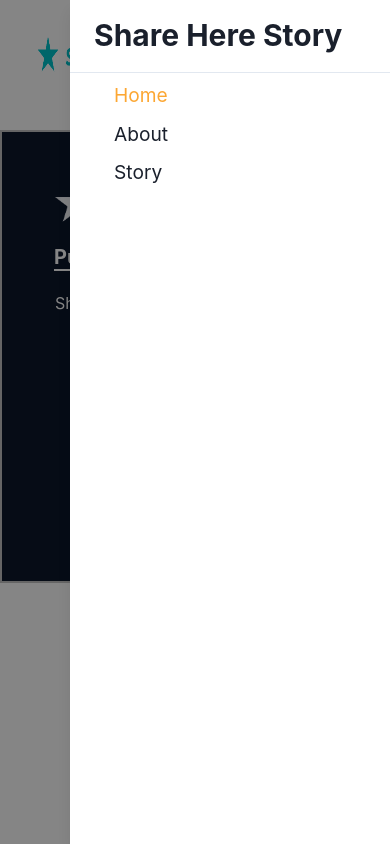
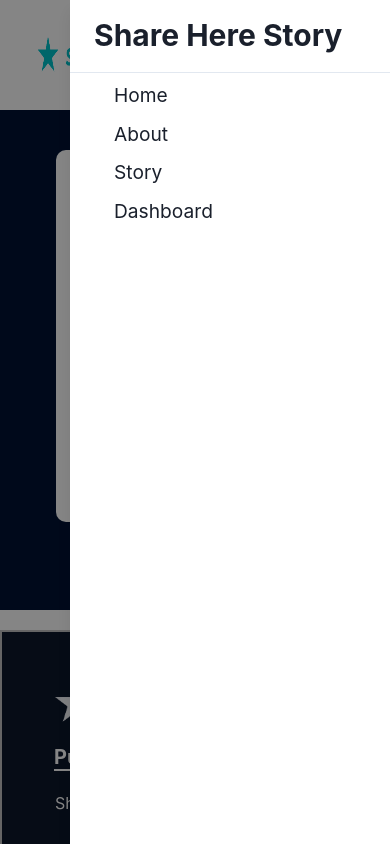
Before and after one commit to farmantasleem/Shareherestory, a React (Create React App) app in the folder client/: page /login in a window 390 px wide. Both pictures are taken after a click on the button 346 px from the left and 55 px from the top of the page. Shown: the top 844 px of the page. Built offline with nearby package versions, Linux system fonts and the light colour scheme.

Commit message:
login page built for mobile

```diff
--- a/client/src/Components/Navbar/Navbarsmall.jsx
+++ b/client/src/Components/Navbar/Navbarsmall.jsx
@@ -1,43 +1,89 @@
-import { Drawer, DrawerOverlay,Button, HStack, Image , DrawerBody,DrawerContent,DrawerHeader,useDisclosure, VStack, Heading} from "@chakra-ui/react";
+import {
+  Drawer,
+  DrawerOverlay,
+  Button,
+  HStack,
+  Image,
+  DrawerBody,
+  DrawerContent,
+  DrawerHeader,
+  useDisclosure,
+  VStack,
+  Heading,
+} from "@chakra-ui/react";
 import React from "react";
-import {Link} from "react-router-dom"
-import {HamburgerIcon} from "@chakra-ui/icons"
-import logo from "../../assets/logo.png"
+import { Link } from "react-router-dom";
+import { HamburgerIcon } from "@chakra-ui/icons";
+import logo from "../../assets/logo.png";
+import { useSelector } from "react-redux";
 
+const Navbarsmall = () => {
+  const { isOpen, onOpen, onClose } = useDisclosure();
+  const [cur, setcur] = React.useState(0);
+  let statedata = useSelector((es) => es);
+  console.log(statedata);
+  return (
+    <HStack bgColor="white" p="20px" justifyContent={"space-between"}>
+      <Image height={"70px"} maxW="50%" src={logo} />
 
-const Navbarsmall=()=>{
+      <Button colorScheme="blue" onClick={onOpen}>
+        <HamburgerIcon />
+      </Button>
+      <Drawer size="xs" placement="right" onClose={onClose} isOpen={isOpen}>
+        <DrawerOverlay />
+        <DrawerContent bgColor={"white"} justifyContent={"center"}>
+          <DrawerHeader borderBottomWidth="1px">
+            {" "}
+            <Heading>Share Here Story</Heading>
+          </DrawerHeader>
+          <DrawerBody>
+            <VStack
+              ml="20px"
+              textAlign="left"
+              alignItems={"left"}
+              gap={"10px"}
+              fontSize={"1.2rem"}
+            >
+              <Link
+                onClick={() => {
+                  onClose();
+                }}
+                to="/"
+              >
+                Home
+              </Link>
+              <Link
+                onClick={() => {
+                  onClose();
+                }}
+                to="/"
+              >
+                About
+              </Link>
+              <Link
+                onClick={() => {
+                  onClose();
+                }}
+                to="/stories?result=mostviewed"
+              >
+                Story
+              </Link>
+              <Link
+                onClick={() => {
+                  onClose();
+                }}
+                to="/login"
+              >
+                {statedata.auth?"Dashboard":"Login"}
+              </Link>
 
-  const { isOpen, onOpen, onClose } = useDisclosure()
-  const Navlinks=[{link:"Home",to:"/"},{link:"About",to:"/about"},{"link":"Story","to":"/stories?result=mostviewed"}]
-    const[cur,setcur]=React.useState(0)
-    return(
-    <HStack  bgColor="white" p="20px" justifyContent={"space-between"}>
- <Image height={"70px"} maxW="50%" src={logo}/>
-
-        <Button colorScheme='blue' onClick={onOpen}>
-        <HamburgerIcon/>
-      </Button>
-      <Drawer size="xs"  placement="right" onClose={onClose} isOpen={isOpen}>
-        <DrawerOverlay />
-        <DrawerContent bgColor={"white"} justifyContent={"center"} >
-          <DrawerHeader  borderBottomWidth='1px'> <Heading>Share Here Story</Heading></DrawerHeader>
-          <DrawerBody>
-         <VStack ml="20px" textAlign="left" alignItems={"left"} gap={"10px"} fontSize={"1.2rem"}>
-         {
-            Navlinks.map((e,i)=>{
-                return <Link  onClick={()=>{
-                  setcur(i)
-                  onClose()}} style={cur==i?{"color":"rgb(252,167,51)"}:{"backgroundColor":"white"}} to={e.to}>{e.link}</Link>
-            })
-           }
-
-            {/* <Button>Login</Button>
+              {/* <Button>Login</Button>
             <Button minW={"full"} height="3rem" bgColor={"rgb(252,167,51)"} border="2px" _hover={{"color":"rgb(252,167,51)","bgColor":"white","borderColor":"rgb(252,167,51)"}} color="white">Share Your Story</Button> */}
-         </VStack>
-
+            </VStack>
           </DrawerBody>
         </DrawerContent>
       </Drawer>
-    </HStack>)
-}
-export default Navbarsmall
+    </HStack>
+  );
+};
+export default Navbarsmall;
--- a/client/src/Pages/Login.jsx
+++ b/client/src/Pages/Login.jsx
@@ -1,38 +1,81 @@
-import React from "react";
-import {useDisclosure,Button,Drawer,DrawerBody,DrawerContent,DrawerHeader,DrawerOverlay,DrawerFooter,Input,DrawerCloseButton} from "@chakra-ui/react"
-const Login=()=>{
-    const { isOpen, onOpen, onClose } = useDisclosure()
-    const btnRef = React.useRef()
-    return(
-        <>
-         <Button ref={btnRef} colorScheme='teal' onClick={onOpen}>
-        Open
-      </Button>
-      <Drawer
-        isOpen={isOpen}
-        placement='right'
-        onClose={onClose}
-        finalFocusRef={btnRef}
-      >
-        <DrawerOverlay />
-        <DrawerContent>
-          <DrawerCloseButton />
-          <DrawerHeader>Create your account</DrawerHeader>
+import {Checkbox, Center, Container,FormControl,FormLabel,FormErrorMessage, FormHelperText,Input,Tabs, TabList, TabPanels, Tab, TabPanel, Button, HStack, VStack, useToast } from "@chakra-ui/react";
+import React, { useState } from "react";
+import { useEffect } from "react";
+import { useDispatch, useSelector } from "react-redux";
+import { Navigate, useNavigate } from "react-router-dom";
 
-          <DrawerBody>
-            <Input placeholder='Type here...' />
-          </DrawerBody>
 
-          <DrawerFooter>
-            <Button variant='outline' mr={3} onClick={onClose}>
-              Cancel
-            </Button>
-            <Button colorScheme='blue'>Save</Button>
-          </DrawerFooter>
-        </DrawerContent>
-      </Drawer>
-        </>
-    )
-}
+const Login = () => {
+  const [userData,setuserData]=useState({
+      email:"",
+      password:"",
+      name:""
+  })
+
+  const toast=useToast()
+
+  const dispatch=useDispatch()
+  const handleLogin=()=>{
+      // dispatch(loginUser(userData,toast))
+  }
+
+  const handleRegister=()=>{
+    // dispatch(signupUser(userData,toast))
+
+  }
+const navigate=useNavigate()
+
+  return (
+    <Container bgColor={"rgb(0,18,51)"} minW="100%" minH={"500px"}>
+    <Center>
+    <Tabs margin={"40px"} minH={{md:"400px"}}  minW={{md:"400px"}} borderRadius="10px" maxW="400px" bgColor="white" padding={"20px"}>
+  <TabList>
+   <HStack minW="100%" justifyContent={"center"}> <Tab>LOGIN</Tab>
+    <Tab>REGISTER</Tab>
+   </HStack>
+  </TabList>
+
+  <TabPanels>
+    <TabPanel>
+    <Center >
+      <VStack>
+      <FormControl gap={"20px"}>
+          <FormLabel>Email address</FormLabel>
+          <Input type="email" value={userData.email} onChange={(e)=>{setuserData({...userData,email:e.target.value})}}/>
+          <FormLabel>Password</FormLabel>
+          <Input type="Password" value={userData.password} onChange={(e)=>{setuserData({...userData,password:e.target.value})}} />
+          <Checkbox mt="20px" defaultChecked>Remember me</Checkbox>
+          <Button mt="30px" minW="100%" bgColor="rgb(202,225,249)" color="rgb(0,18,51)" onClick={handleLogin}>LOGIN</Button>
+          </FormControl>
+      </VStack>
+
+
+
+      </Center>
+    </TabPanel>
+    <TabPanel>
+    <Center>
+        <FormControl>
+        <FormLabel>Name</FormLabel>
+          <Input type="text" value={userData.name} onChange={(e)=>{setuserData({...userData,name:e.target.value})}}/>
+          <FormLabel>Email address</FormLabel>
+          <Input type="email" value={userData.email} onChange={(e)=>{setuserData({...userData,email:e.target.value})}}/>
+          <FormLabel>Password</FormLabel>
+          <Input type="text" value={userData.password} onChange={(e)=>{setuserData({...userData,password:e.target.value})}} />
+
+
+          <Button mt="30px" minW="100%" onClick={handleRegister}>REGISTER</Button>
+
+        </FormControl>
+      </Center>
+    </TabPanel>
+
+  </TabPanels>
+</Tabs>
+    </Center>
+
+    </Container>
+  );
+};
 
 export default Login
--- a/client/src/Routes/AllRoutes.jsx
+++ b/client/src/Routes/AllRoutes.jsx
@@ -7,11 +7,10 @@ import { Dashboard } from "../Pages/Dashboard";
 import Faq from "../Pages/Faq";
 import Home from "../Pages/Home";
 import Loading from "../Pages/Loading";
-import Login from "../Pages/Login";
 import Read from "../Pages/Read";
 import ShareStory from "../Pages/ShareStory";
 import Story from "../Pages/Story";
-
+import Login from "../Pages/Login"
 const AllRoutes=()=>{
     return(
         <Routes>
@@ -25,6 +24,7 @@ const AllRoutes=()=>{
             <Route path="/checkout" element={<Checkout/>}/>
             <Route path="/dashboard" element={<Dashboard/>}/>
             <Route path="/contact" element={<Loading/>}/>
+            <Route path="/login" element={<Login/>}/>
         </Routes>
     )
 }
--- a/client/src/redux/reducer.js
+++ b/client/src/redux/reducer.js
@@ -1,7 +1,7 @@
 import { getStory,commondata,bookdata, loginsuccess, logout } from "./actionType";
 
 
-const intialState={story:[],auth:false,books:[],userdata:{}}
+const intialState={story:[],auth:true,books:[],userdata:{}}
 
 const storeReducer=(state=intialState,action)=>{
         switch (action.type) {
```
